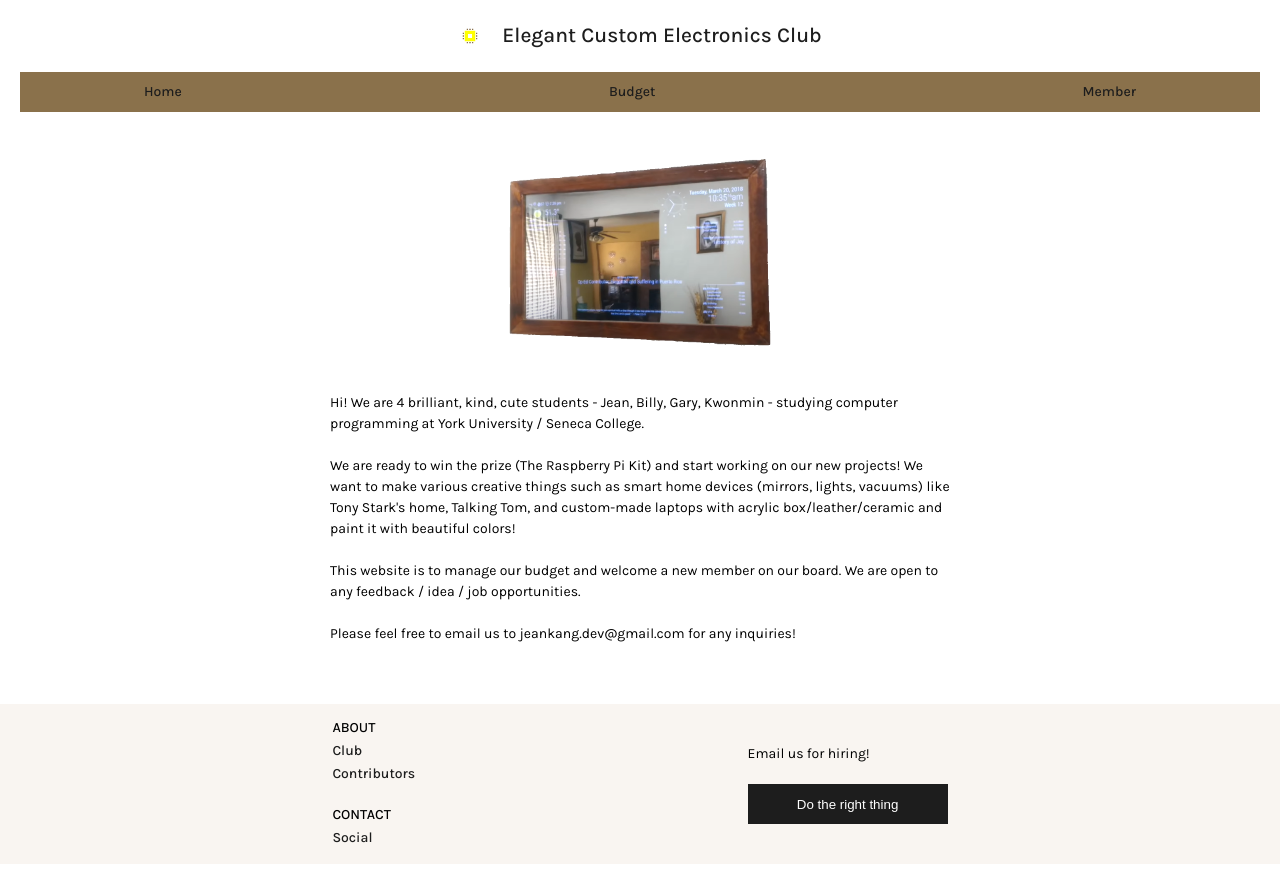
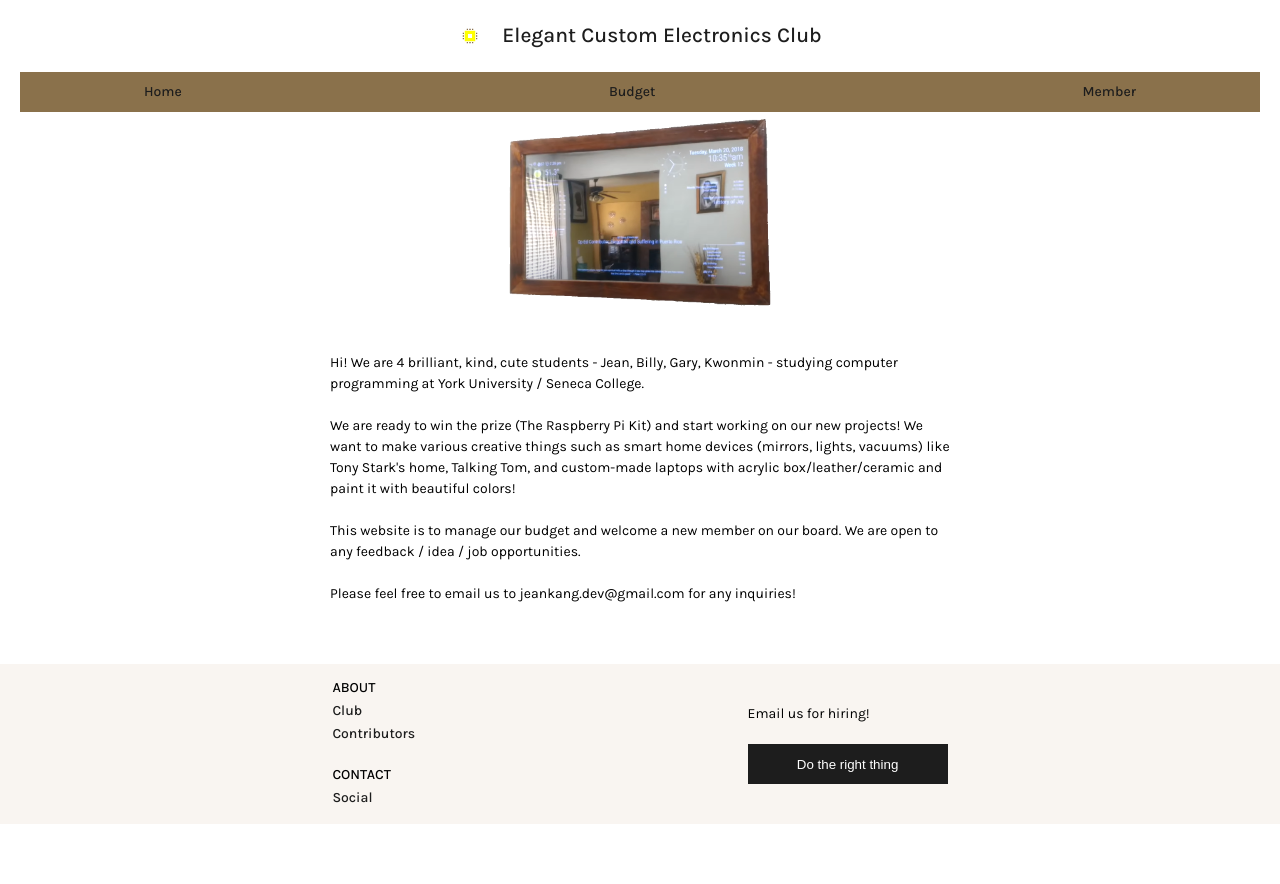
Before and after one commit to 1234tgk/rich-neighborhoods-0420, a React (Create React App) app in the folder client/: page / in a window 1280 px wide. After the commit the page ends 844 px from the top, so only its background shows below. Built offline with nearby package versions, Linux system fonts and the light colour scheme.

Commit message:
change the background color of the header

```diff
--- a/client/src/components/header/header.module.css
+++ b/client/src/components/header/header.module.css
@@ -3,7 +3,7 @@
   display: flex;
   flex-direction: column;
   align-items: center;
-  padding: 20px;
+  padding: 20px 20px 0px 20px;
   position: sticky;
   top: 0;
 }
@@ -29,7 +29,7 @@
   align-items: center;
   width: 100%;
   height: 40px;
-  margin: 20px auto;
+  margin: 20px auto 0px auto;
   background: var(--color-brown);
 }
 
```
